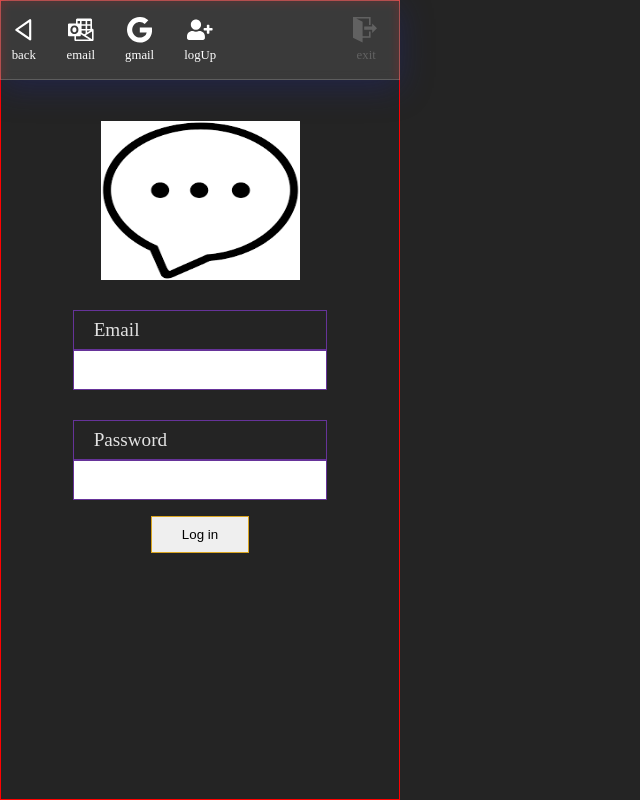
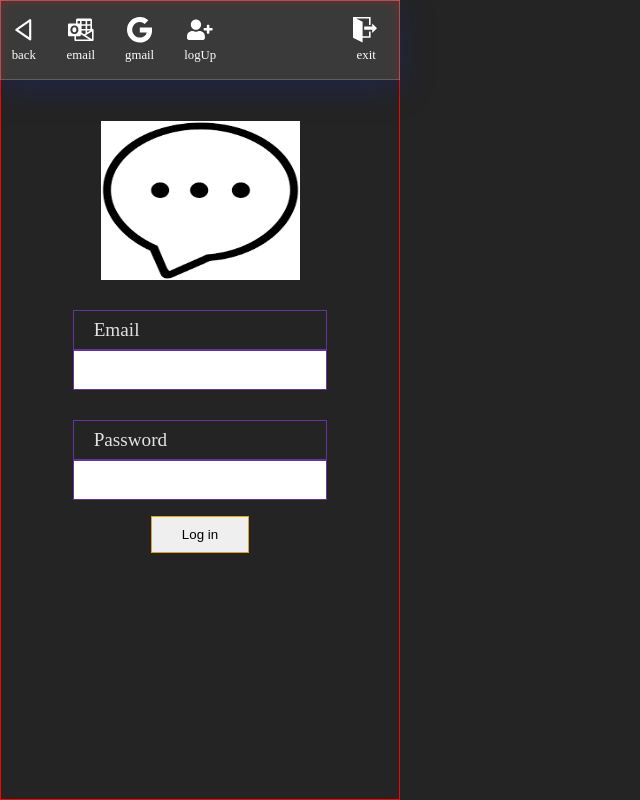
Before and after one commit to AngelDarco/chat-app, a React (Vite) app: page /email in a window 1280 px wide. Shown: the whole page, without its empty margins (0-640 px from the left). Built offline with nearby package versions, Linux system fonts and the light colour scheme; no server answers.

Commit message:
:sparkles: logout button double function added, logout and exit

```diff
--- a/src/components/header/Header.tsx
+++ b/src/components/header/Header.tsx
@@ -23,13 +23,25 @@ interface Props {
 
 const Header = (icons : Props): JSX.Element => {
 	const uid = localStorage.getItem('chatDarcoUserUid');
+	const userName = localStorage.getItem('chatDarcoUserName');
+
 	const navigate = useNavigate();
 
-	/**
-	 * This function handles going back to the previous page.
-	 */
+	/** This function handles going back to the previous page. */
 	const handlerBack = () => {
 		navigate(-1);
+	};
+
+	/** This function handles the logout button visibility. */
+	const handlerLogout = (item: icons) => {
+		if(item.userName === 'logout' && !uid && !userName || item.userName === 'logout' && !uid && userName) {
+			item.userName = 'exit';
+			item.path = '/';
+		}else if(item.userName === 'logout' && uid && userName){
+			item.userName = 'logout';
+			item.path = '/logout';
+		}
+		return item.icon;
 	};
 
 	return (
@@ -38,9 +50,8 @@ const Header = (icons : Props): JSX.Element => {
 				icons.props?.map((item: icons, index:number): React.ReactElement => {
 					return (
 						<Link key={index} to={item.path} onClick={ item.userName === 'back' ? handlerBack : undefined }>
-							<div className={ (item.userName === 'exit' && !uid) ? styles.noUid : '' }>
-								{ (item.userName === 'exit' && !uid) && (item.path = '') }
-								{ item.icon }
+							<div className={ (item.userName === 'logout' && !uid && !userName) ? styles.noUid : '' }>
+								{ handlerLogout(item) }
 								<span>{item.userName}</span>
 							</div>
 						</Link>
@@ -74,11 +85,11 @@ export const headerPublic: icons[] = [
 	{
 		path: '/logout',
 		icon: <ImExit />,
-		userName: 'exit'
+		userName: 'logout'
 	}
 ];
 
-/* Icosn for header of Login pages */
+/* Icosn to the Login pages */
 export const headerLogin:icons[] = [
 	{
 		path: '',
@@ -103,7 +114,7 @@ export const headerLogin:icons[] = [
 	{
 		path: '/logout',
 		icon: <ImExit />,
-		userName: 'exit'
+		userName: 'logout'
 	}
 ];
 
@@ -127,11 +138,11 @@ export const headerRegister:icons[] = [
 	{
 		path: '/logout',
 		icon: <ImExit />,
-		userName: 'exit'
+		userName: 'logout'
 	}
 ];
 
-// Icons and text of the loged user header
+// Icons of the loged user header
 export const headerUser: icons[] = [
 	{
 		path: '',
@@ -156,6 +167,6 @@ export const headerUser: icons[] = [
 	{
 		path: '/logout',
 		icon: <ImExit />,
-		userName: 'exit'
+		userName: 'logout'
 	}
 ];
```
